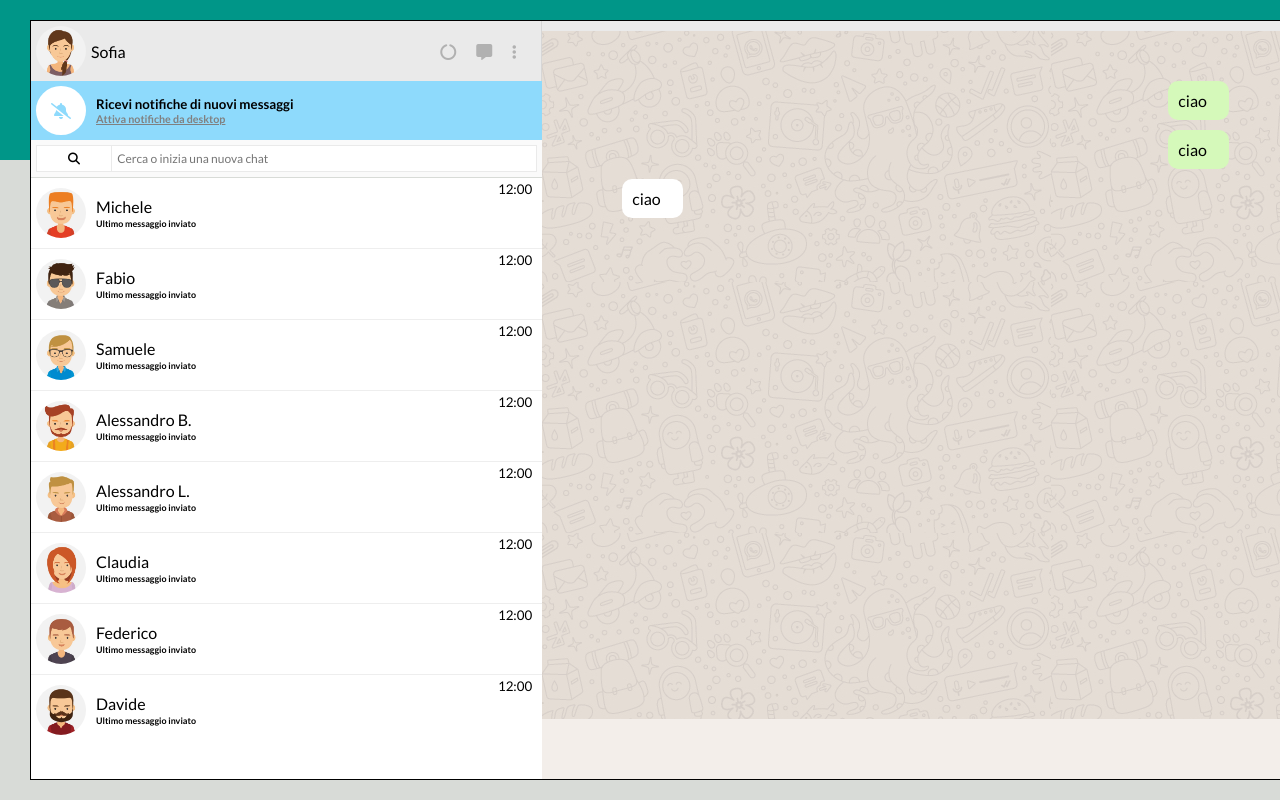
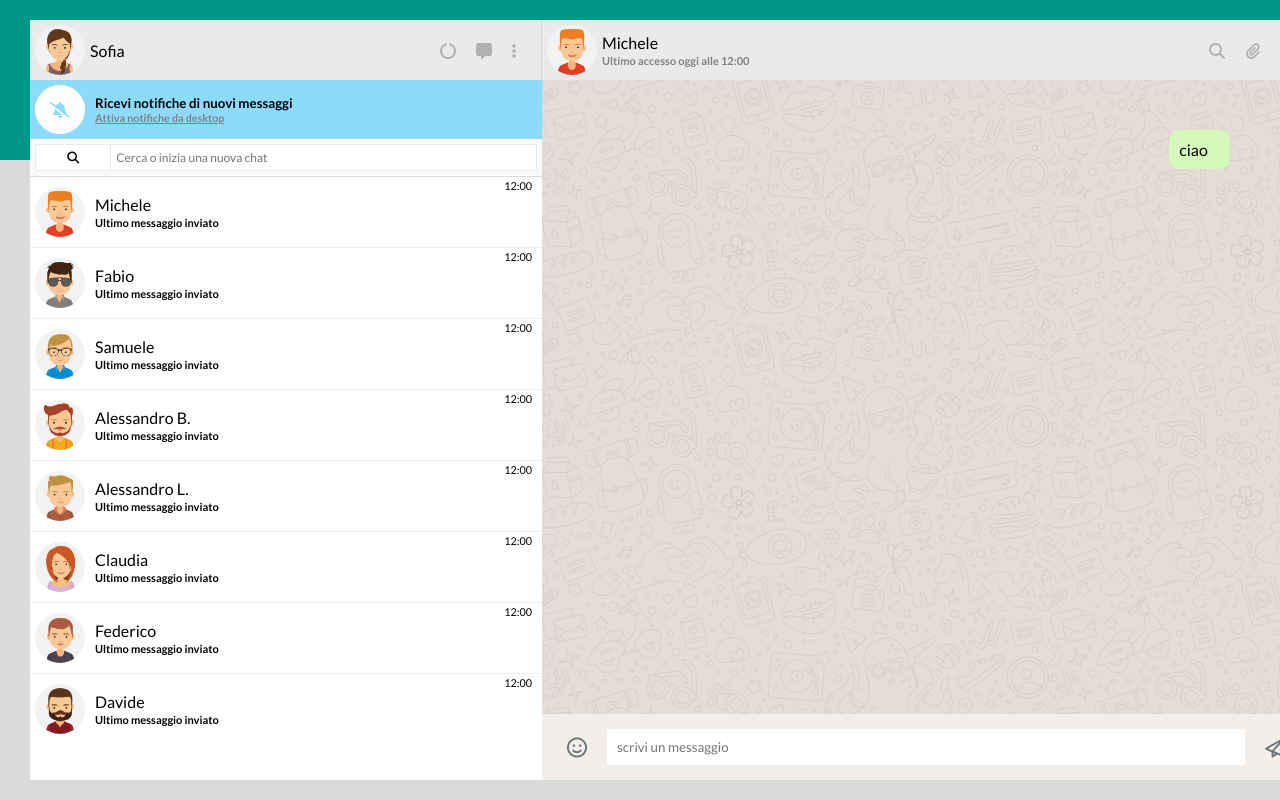
Before and after one commit to Angelo31294/vue-boolzapp, a plain HTML site: page index.html in a window 1280 px wide. Shown: the top 800 px of the page. Drawn offline with nearby package versions, Linux system fonts and the light colour scheme.

Commit message:
Add. col right static

```diff
--- a/css/button.css
+++ b/css/button.css
@@ -3,7 +3,7 @@
 ----------------- */
 
 button {
-    background-color: #fff;
+    background-color: inherit;
     border: none;
     cursor: pointer;
 }
@@ -12,7 +12,14 @@ button {
     width: 15%;
     padding: .3125rem;
     font-size: .75rem;
+    background-color: #fff;
     border-bottom: 1px solid #eaeaea;
     border-top: 1px solid #eaeaea;
     border-left: 1px solid #eaeaea;
 }
+
+.btn-emoticon, .btn-send{
+    padding: 0 20px;
+    font-size: 1.25rem;
+    color: #6b7376;
+}
--- a/css/common.css
+++ b/css/common.css
@@ -30,6 +30,14 @@ img {
     max-width: 3.125rem;
     border-radius: 50%;
     object-fit: cover;
+}
+
+.last-access{
+    padding-left: .3125rem;
+}
+
+.last-access > h5{
+    color: grey;
 }
 
 .list{
@@ -111,6 +119,11 @@ h6 > a{
     padding: 0 .625rem;
 }
 
+.last-message-hour{
+    padding: 0 .625rem;
+    font-size: .8125rem;
+}
+
 .messages{
     background-image: url('/img/mine.jpg');
     flex-grow: 1;
@@ -125,7 +138,7 @@ h6 > a{
 .send-message{
     display: flex;
     background-color: #f3eeea;
-    padding: 1.875rem .3125rem;
+    padding: .9375rem .3125rem;
 }
 
 .message-container{
@@ -144,3 +157,10 @@ h6 > a{
     background-color: #d5f9ba;
     margin-left: auto;
 }
+
+.message-area{
+    width: 90%;
+    border: none;
+    border-radius: .125rem;
+    padding: 10px 0 10px 10px;
+}
--- a/css/container.css
+++ b/css/container.css
@@ -6,7 +6,6 @@
     display: flex;
     width: 80rem;
     height: 100%;
-    border: 1px solid;
     margin: auto;
 }
 
--- a/index.html
+++ b/index.html
@@ -65,12 +65,12 @@
                     <div v-for="contact in contacts" class="contact">
                         <div class="avatar">
                             <img :src="`img/avatar${contact.avatar}.jpg`" :alt="contact.name">
-                            <div>
+                            <div class="last-message">
                                 <span>{{ contact.name }}</span>
-                                <h6><small>Ultimo messaggio inviato</small></h6>
+                                <h5><small>Ultimo messaggio inviato</small></h5>
                             </div>
                         </div>
-                        <div class="last-message">
+                        <div class="last-message-hour">
                             <small>12:00</small>
                         </div>
                     </div>
@@ -83,32 +83,43 @@
             <div class="col-right">
                 <!-- Header right -->
                 <div class="header-app">
-
+                    <div class="image-data">
+                        <img src="img/avatar_1.jpg" alt="Sofia">
+                        <div class="last-access">
+                            <span>Michele</span>
+                            <h5><small>Ultimo accesso oggi alle 12:00</small></h5>
+                        </div>
+                    </div>
+                    <ul class="d-flex item-center justify-around list">
+                        <li><a href="#"><i class="fa-solid fa-magnifying-glass"></i></a></li>
+                        <li><a href="#"><i class="fa-solid fa-paperclip"></i></a></li>
+                        <li><a href="#"><i class="fa-solid fa-ellipsis-vertical"></i></a></li>
+                    </ul>
                 </div>
                 <!-- /Header right -->
 
                 <!-- Messages -->
                 <div class="messages">
                     <div class="message-container">
-                        <div class="message sent">
-                            ciao
-                        </div>
-                    </div>
-                    <div class="message-container">
-                        <div class="message sent">
-                            ciao
-                        </div>
-                    </div>
-                    <div class="message-container">
-                        <div class="message">
-                            ciao
+                        <div class="message sent" >
+                            <span>
+                                ciao
+                            </span>
                         </div>
                     </div>
                 </div>
                 <!-- /Messages -->
 
                 <!-- Send message -->
-                <div class="send-message"></div>
+                <div class="send-message">
+                    <button class="btn-emoticon">
+                        <i class="fa-regular fa-face-smile"></i>
+                    </button>
+                    <input class="message-area" type="text" placeholder="scrivi un messaggio">
+                    <button class="btn-send">
+                        <i class="fa-regular fa-paper-plane"></i>
+                    </button>
+                </div>
                 <!-- /Send message -->
             </div>
             <!-- /Chat Aperta -->
@@ -118,13 +129,3 @@
         <script src="js/script.js"></script>
     </body>
 </html>
-
-<!-- icone colonna di sinistra -->
-<!--  -->
-
-<!-- icone colonna di destra -->
-<!-- <ul class="d-flex item-center justify-around list">
-    <li><a href="#"><i class="fa-solid fa-magnifying-glass"></i></a></li>
-    <li><a href="#"><i class="fa-solid fa-paperclip"></i></a></li>
-    <li><a href="#"><i class="fa-solid fa-ellipsis-vertical"></i></a></li>
-</ul> -->
```
